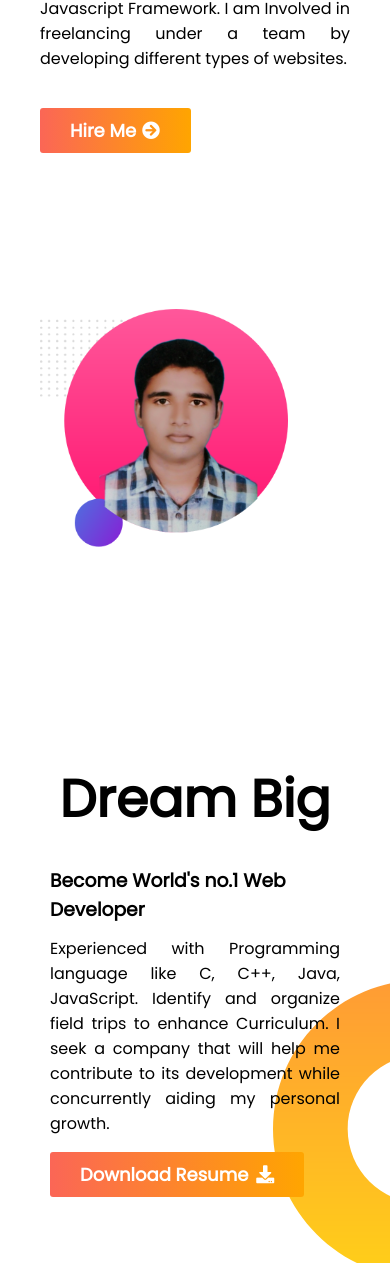
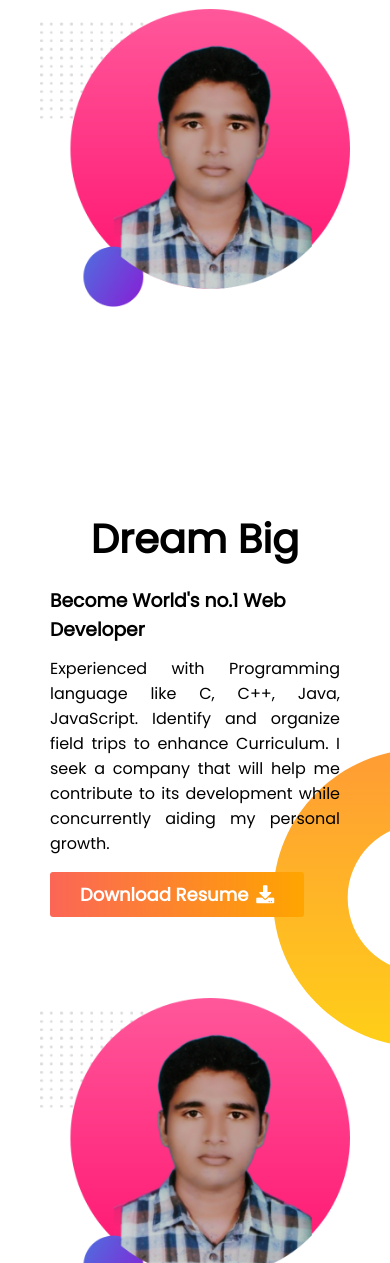
Before and after one commit to ShahinAlam05/portfolio, a plain HTML site: page index.html in a window 390 px wide. Shown: the part 737-2000 px from the top of the page. Drawn offline with Linux system fonts and the light colour scheme; a web font is replaced by a local one.

Commit message:
finally done

```diff
--- a/style.css
+++ b/style.css
@@ -138,8 +138,14 @@ footer{
     .half-width{
         width: 100%;
     }
+    .half-width img{
+        text-align: center;
+        width: 100%;
+    }
     h1{
         text-align: center;
+        font-size:40px;
+        line-height: 70px;
     }
     .dream-big{
         flex-direction:column-reverse;
@@ -153,6 +159,7 @@ footer{
     }
     .left-experience{
         width: 80%;
+        margin-top: 30px;
     }
     .dream-big-content{
         padding: 50px;
@@ -160,4 +167,7 @@ footer{
     .button-area{
         width: 100%;
     }
+    .dream-big img{
+        text-align: center;
+    }
 }
```
